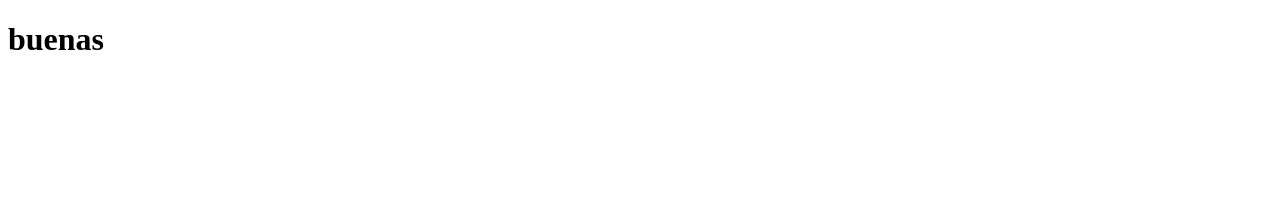
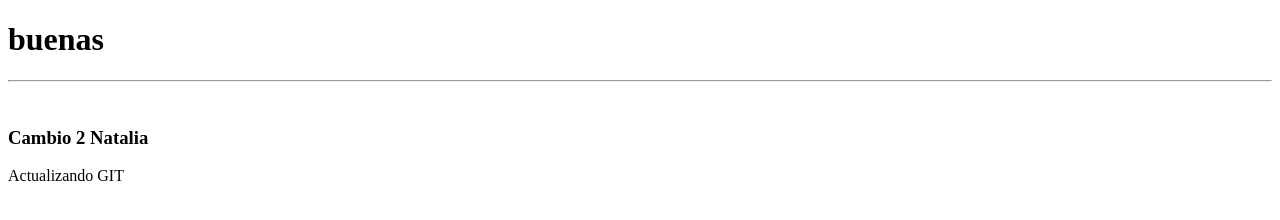
Before and after one commit to NataliaCancelado/Iniciando-git, a plain HTML site: page index.html in a window 1280 px wide. Drawn offline with Linux system fonts and the light colour scheme.

Commit message:
Se agregan 3 cambios del contenido

```diff
--- a/index.html
+++ b/index.html
@@ -6,7 +6,17 @@
     <title>Iniciando GIT 2022</title>
 </head>
 <body>
-    <h1>buenas</h1>
+    <h1>  buenas</h1>
+
+    <hr>
+    <br>
+
+    <h3> <p>Cambio 2 Natalia</p></h3>
+
+        <p>Actualizando GIT</p>
+
+        <br>
+
 
 </body>
 </html>
```
